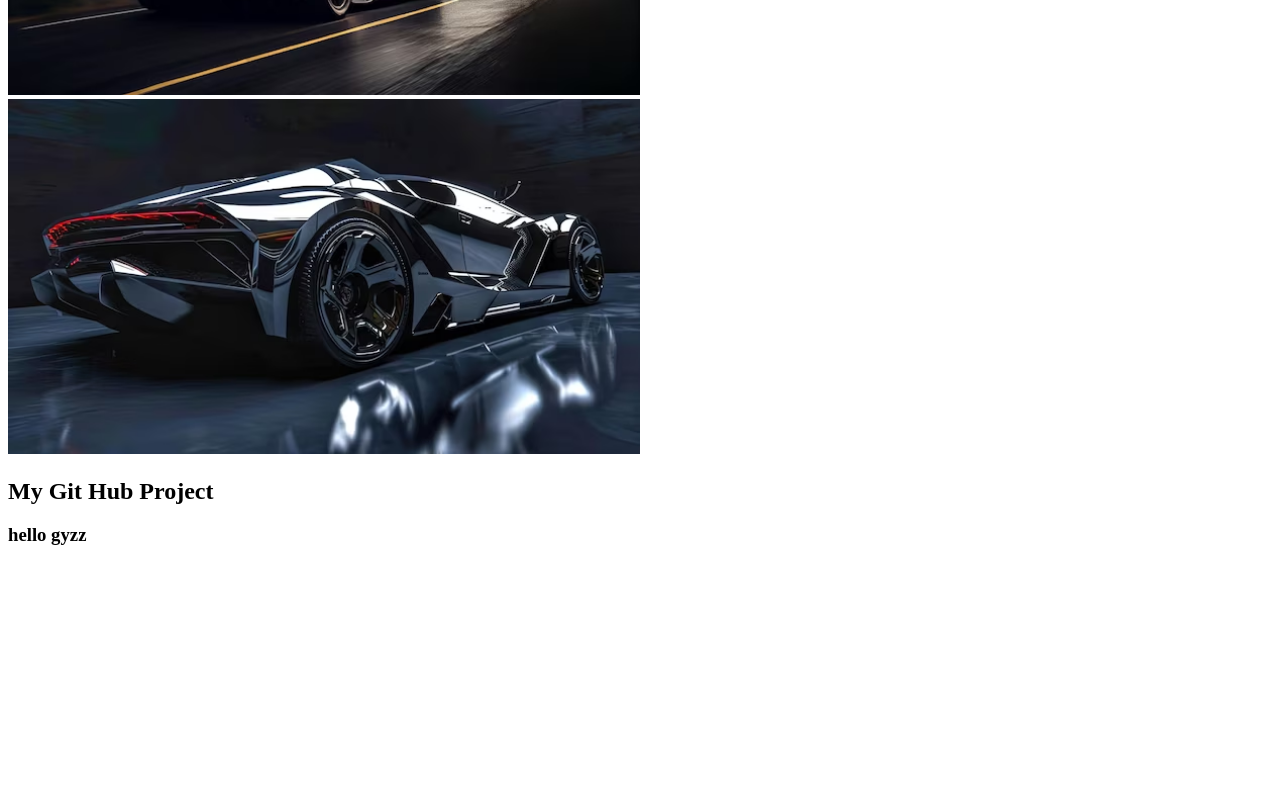
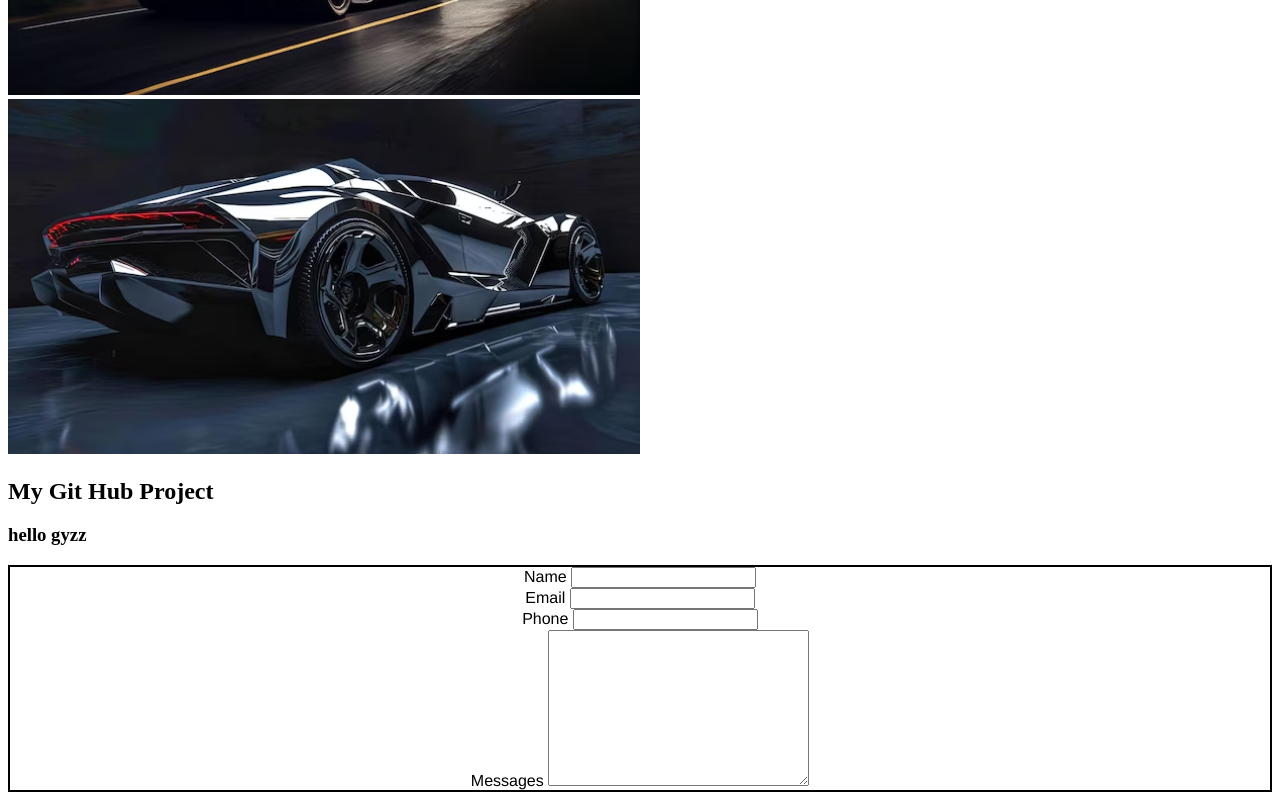
Before and after one commit to khizerahmed90/myfirstgitproject, a plain HTML site: page index.html in a window 1280 px wide. Shown: the part 936-1736 px from the top of the page. Before the commit the page ends 1501 px from the top, so only its background shows below. Drawn offline with Linux system fonts and the light colour scheme.

Commit message:
form is added

```diff
--- a/index.html
+++ b/index.html
@@ -8,11 +8,18 @@
     <style>
         h1{
             background-color:black;
+            color:white
         }
         img{
             width:50%;
             height:50%;
         }
+        form{
+            border: 2px solid black;
+            text-align: center;
+            font-family:'Franklin Gothic Medium', 'Arial Narrow', Arial, sans-serif;
+        }
+
     </style>
 <body>
     <h1>My First git Project</h1>
@@ -24,5 +31,15 @@
     <img src="car1.jpg" alt="car1">
     <h2> My Git Hub Project</h2>
     <h3>hello gyzz</h3>
+    <form action="">
+        <label for="">Name</label>
+        <input type="text" name="" id=""><br>
+        <label for="">Email</label>
+        <input type="email" name="" id=""><br>
+        <label for="">Phone</label>
+        <input type="text" name="" id=""><br>
+        <label for="">Messages</label>
+        <textarea name="Message" id="" cols="30" rows="10"></textarea>
+    </form>
 </body>
 </html>
```
